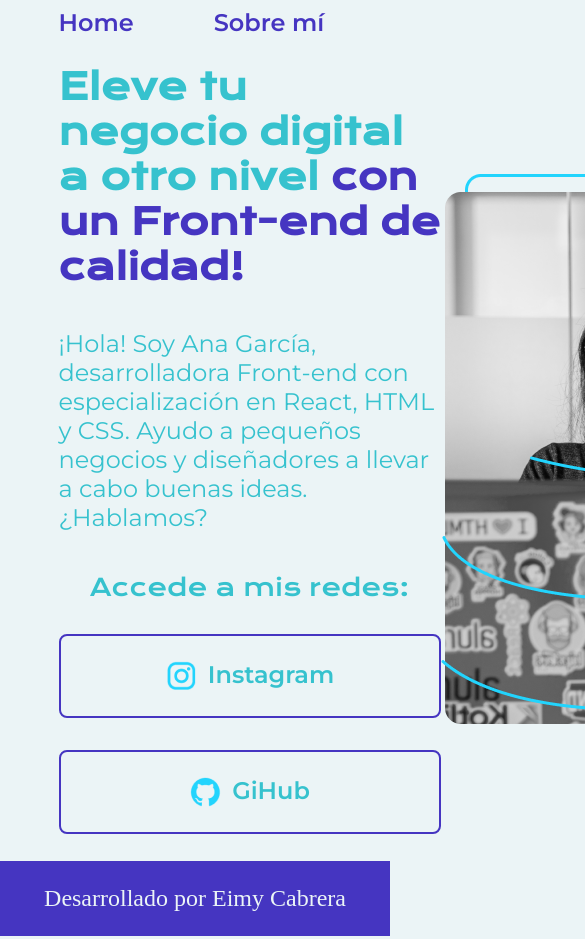
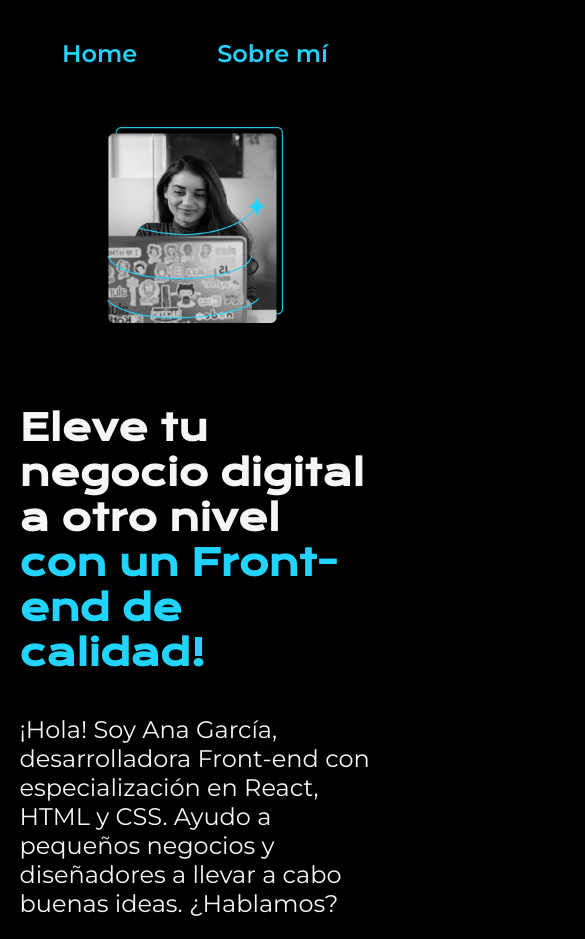
Before and after one commit to meca-zamorano/html-y-css, a plain HTML site: page index.html in a window 390 px wide. Shown: the top 939 px of the page, 585 px wide, since content can reach past the window. Drawn offline with nearby package versions, Linux system fonts and the light colour scheme.

Commit message:
Se agrega una clase @media para establecer la pagina responsitiva

```diff
--- a/PORTAFOLIO/styles/style.css
+++ b/PORTAFOLIO/styles/style.css
@@ -1,9 +1,9 @@
 @import url('https://fonts.googleapis.com/css2?family=Krona+One&family=Montserrat:ital,wght@0,100..900;1,100..900&display=swap');
 
 :root{
-    --color-primario: #EBF4F6;
-    --color-secundario: #36C2CE;
-    --color-terciario: #4535C1;
+    --color-primario: #000000;
+    --color-secundario: #F6F6F6;
+    --color-terciario: #22D4FD;
     --color-hover: #478CCF;
 
     --fuente-montserrat: "Montserrat", sans-serif;
@@ -44,10 +44,11 @@ body{
     align-items: center;
     padding: 7% 15%;
     justify-content: space-between;
+    gap: 82px;
 }
 
 .presentacion__contenido{
-    width: 615px;
+    width: 50%;
     display: flex;
     flex-direction: column;
     gap: 40px;
@@ -82,7 +83,7 @@ body{
 }
 
 .presentacion__enlaces__link{
-    width: 378px;
+    width: 50%;
     text-align: center;
     padding: 24px 0;
     border-radius: 8px;
@@ -101,6 +102,10 @@ body{
     background-color: var(--color-hover);
 }
 
+.presentacion__imagen{
+    width: 50%;
+}
+
 .footer{
     background-color: var(--color-terciario);
     padding: 24px;
@@ -110,3 +115,22 @@ body{
     font-size: 1.5rem;
     font-weight: 400;
 }
+/*Esto permite que la pagina se adapte a la pantalla de un dispositivo movil*/
+@media (max-width: 1200px){
+    .header{
+        padding: 10%;
+    }
+
+    .header__menu{
+        justify-content: center;
+    }
+    .presentacion{
+        flex-direction: column-reverse;
+        padding: 5%;
+    }
+
+    .presentacion__contenido{
+        width: auto;
+    }
+
+}
--- a/index.html
+++ b/index.html
@@ -32,7 +32,7 @@
                 GiHub</a>
         </div>
         </section>
-        <img src="PORTAFOLIO/img/Imagem.png" alt="Imagen de Ana Garcia trabajando">
+        <img class="presentacion__imagen" src="PORTAFOLIO/img/Imagem.png" alt="Imagen de Ana Garcia trabajando">
     </main>
     <footer class="footer">
         <p>Desarrollado por Eimy Cabrera</p>
```
Also changed, not shown: about.html (+1 -1 lines).
